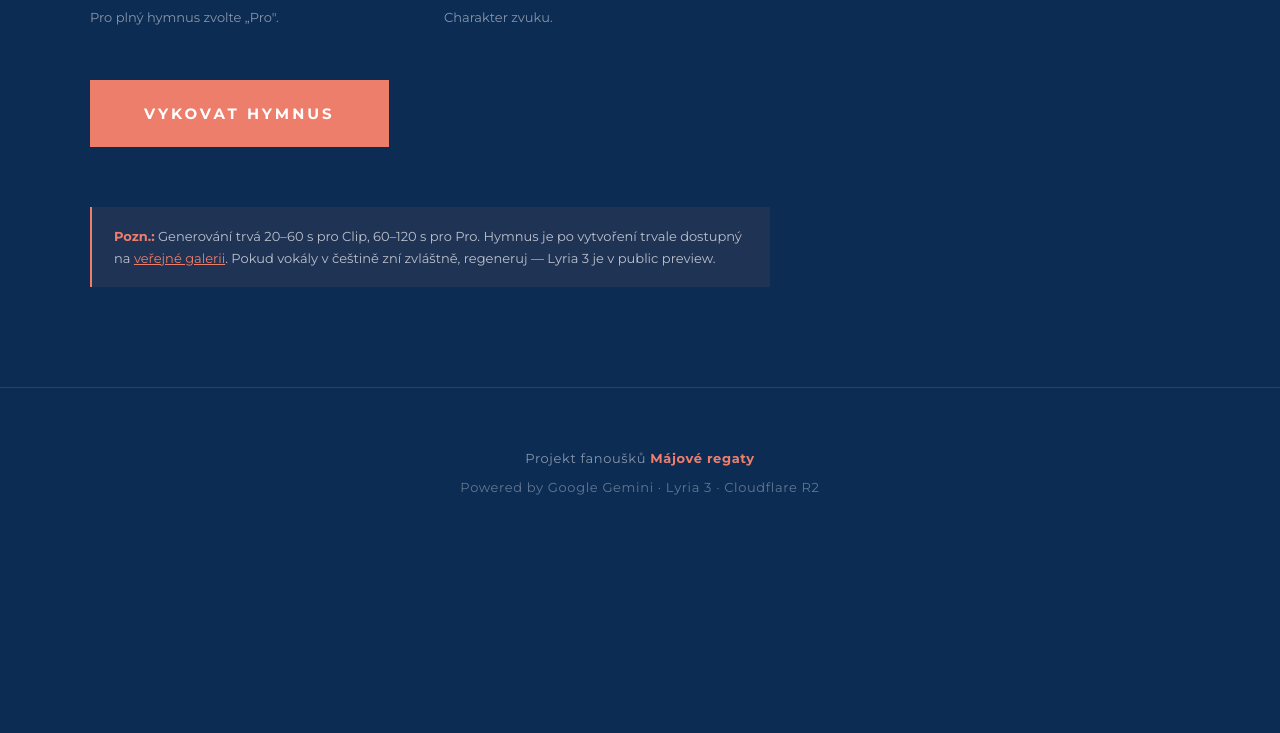
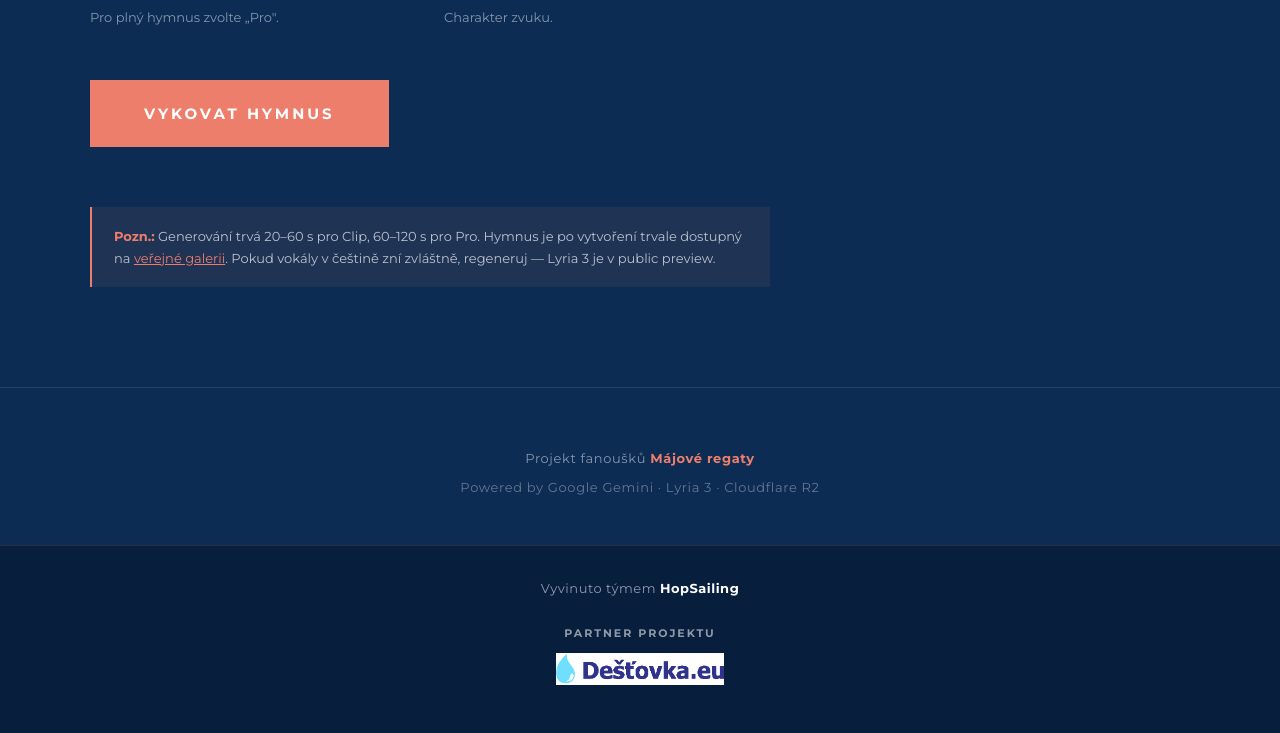
Before and after one commit to sehnalpavel/Majovka-hymnus, a website: page public/index.html in a window 1280 px wide. Shown: the part 1731-2464 px from the top of the page. Before the commit the page ends 2276 px from the top, so only its background shows below. Drawn offline with Linux system fonts and the light colour scheme.

Commit message:
Add HopSailing footer with Destovka logo

```diff
--- a/public/index.html
+++ b/public/index.html
@@ -199,5 +199,14 @@ $('generateBtn').addEventListener('click', async () => {
   }
 });
 </script>
+<footer class="site-footer">
+  <div class="footer-credits">
+    Vyvinuto týmem <strong>HopSailing</strong>
+  </div>
+  <a href="https://eshop.destovka.eu/" target="_blank" rel="noopener" class="footer-partner">
+    <span>Partner projektu</span>
+    <img src="/destovka-logo.png" alt="Dešťovka" />
+  </a>
+</footer>
 </body>
 </html>
--- a/public/styles.css
+++ b/public/styles.css
@@ -394,3 +394,45 @@ footer a:hover{ color:var(--coral-light); }
   font-size:14px; word-break:break-all; margin-bottom:14px; opacity:.85;
 }
 @keyframes rise{ from{opacity:0;transform:translateY(20px)} to{opacity:1;transform:translateY(0)} }
+/* ============ SITE FOOTER ============ */
+.site-footer{
+  background:rgba(8,30,61,.95);
+  border-top:1px solid rgba(238,126,108,.15);
+  padding:32px 24px 40px;
+  text-align:center;
+  display:flex;
+  flex-direction:column;
+  align-items:center;
+  gap:18px;
+  color:rgba(255,255,255,.55);
+  font-size:13px;
+  letter-spacing:.04em;
+}
+.site-footer .footer-credits strong{
+  color:#fff;
+  font-weight:700;
+}
+.site-footer .footer-partner{
+  display:inline-flex;
+  flex-direction:column;
+  align-items:center;
+  gap:10px;
+  text-decoration:none;
+  color:rgba(255,255,255,.55);
+  padding:8px 14px;
+  border-radius:10px;
+  transition:background .2s;
+}
+.site-footer .footer-partner:hover{
+  background:rgba(255,255,255,.05);
+}
+.site-footer .footer-partner span{
+  font-size:11px;
+  text-transform:uppercase;
+  letter-spacing:.18em;
+}
+.site-footer .footer-partner img{
+  height:32px;
+  width:auto;
+  filter:brightness(1.1);
+}
```
Also changed, not shown: public/destovka-logo.png (added).
